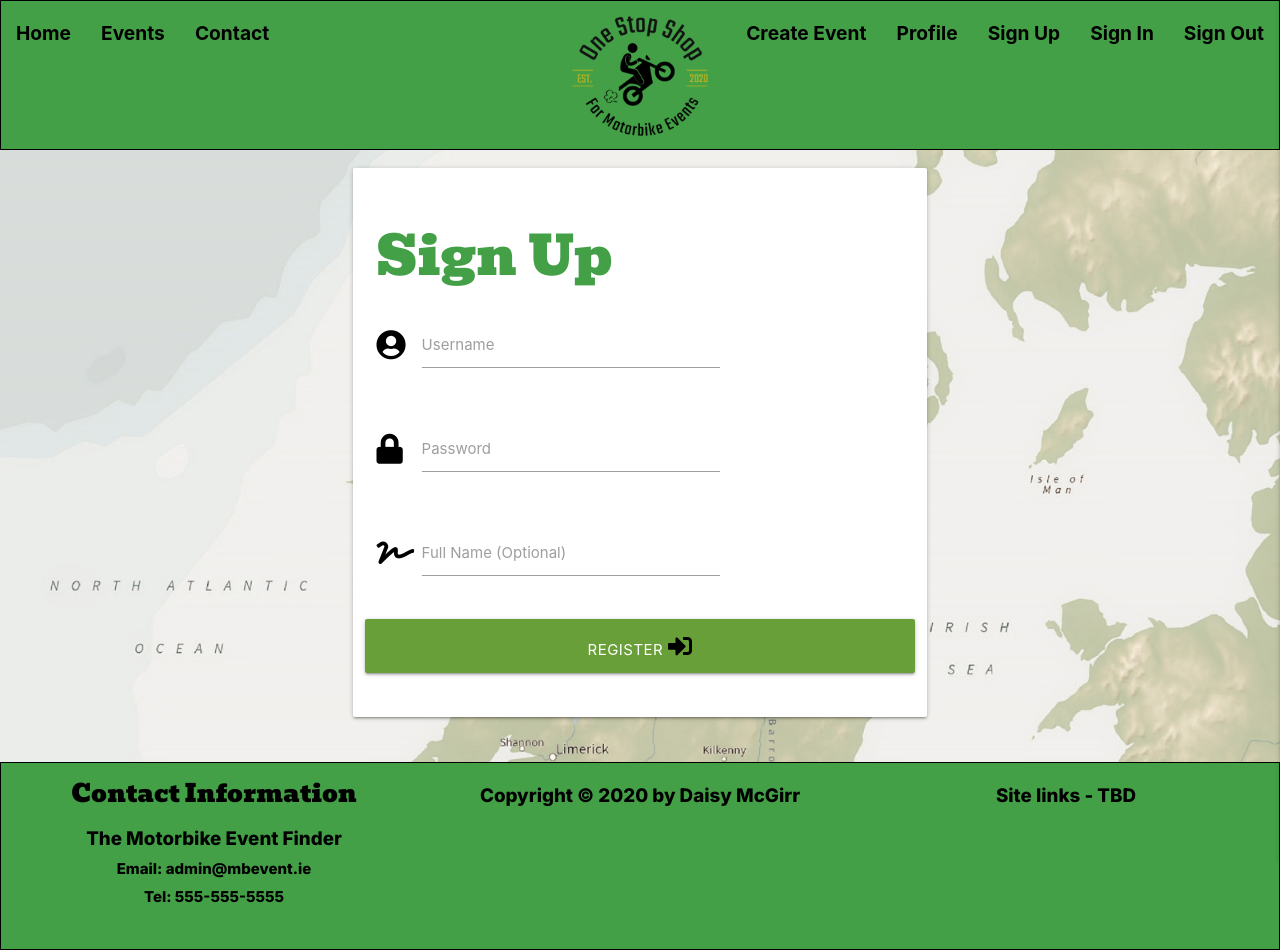
After one commit to Dee-McG/Motorbike-Event-Finder, a Flask app: page /signup in a window 1280 px wide. The commit adds this page. Run offline with Flask 2, Linux system fonts and the light colour scheme; some libraries are stand-ins or nearby versions.

Commit message:
Set up user registration page template, routing and navigation

```diff
--- a/app.py
+++ b/app.py
@@ -2,11 +2,25 @@ import os
 from flask import (
     Flask, flash, render_template, redirect,
     request, session, url_for)
+from flask_pymongo import PyMongo
+from bson.objectid import ObjectId
+from werkzeug.security import generate_password_hash, check_password_hash
 
 if os.path.exists("env.py"):
     import env
 
 app = Flask(__name__)
+
+app.config["MONGO_DBNAME"] = os.environ.get("MONGO_DBNAME")
+app.config["MONGO_URI"] = os.environ.get("MONGO_URI")
+app.secret_key = os.environ.get("SECRET_KEY")
+
+mongo = PyMongo(app)
+
+
+"""
+Renders home page template when going to the main website link
+"""
 
 
 @app.route("/")
@@ -15,6 +29,40 @@ def home():
     return render_template("index.html")
 
 
+"""
+Sign up - This function allows the user to register on the Sign Up page.
+If the username already exists in the DB a flash message will
+    display to alert the user.
+If the username does not exist and registration was successful,
+    the user will be logged in and a flash message displayed to verify it
+    was successful.
+"""
+
+
+@app.route("/signup", methods=["GET", "POST"])
+def signup():
+    if request.method == "POST":
+        existing_user = mongo.db.users.find_one(
+            {"username": request.form.get("username").lower()})
+
+        if existing_user:
+            flash("This user name already exists.")
+            return redirect(url_for("signup"))
+
+        newUser = {
+            "username": request.form.get("username").lower(),
+            "password": generate_password_hash(request.form.get("password")),
+            "name": request.form.get("name").lower()
+        }
+        mongo.db.users.insert_one(newUser)
+
+        session["user"] = request.form.get("username").lower()
+        flash("Registration Successful!")
+        render_template("profile.html")
+
+    return render_template("signup.html")
+
+
 if __name__ == "__main__":
     app.run(host=os.environ.get("IP"),
             port=int(os.environ.get("PORT")),
--- a/static/css/style.css
+++ b/static/css/style.css
@@ -20,7 +20,7 @@ h1, h2, h3, h4, h5, h6 {
 }
 
 h1, h2 {
-    color: rgb(3, 151, 3);
+    color: #43a047;
 }
 
 /*  Navigation Styling  */
--- a/templates/base.html
+++ b/templates/base.html
@@ -35,7 +35,7 @@
                 <ul class="right hide-on-med-and-down">
                     <li><a href="#">Create Event</a></li>
                     <li><a href="#">Profile</a></li>
-                    <li><a href="#">Sign Up</a></li>
+                    <li><a href="{{ url_for('signup') }}">Sign Up</a></li>
                     <li><a href="#">Sign In</a></li>
                     <li><a href="#">Sign Out</a></li>
                 </ul>
@@ -49,12 +49,25 @@
             <li><a href="#">Events</a></li>
             <li><a href="#">Create Event</a></li>
             <li><a href="#">Profile</a></li>
-            <li><a href="#">Sign Up</a></li>
+            <li><a href="{{ url_for('signup') }}">Sign Up</a></li>
             <li><a href="#">Sign In</a></li>
             <li><a href="#">Contact</a></li>
             <li><a href="#">Sign Out</a></li>
         </ul>
         <!-- Mobile side Nav End -->
+
+        <section>
+            <!-- Flash messages -->
+            {% with messages = get_flashed_messages() %}
+                {% if messages %}
+                    {% for message in messages %}
+                        <div class="row flashes">
+                            <h4 class="light-green-text center-align">{{ message }}</h4>
+                        </div>
+                    {% endfor %}
+                {% endif %}
+            {% endwith %}
+        </section>
 
         <!-- Main Content -->
         <main>
--- a/templates/index.html
+++ b/templates/index.html
@@ -3,7 +3,7 @@
 {% block content %}
     <div class="row">
         <div class="col s12 m8 offset-m2" id="main-cont">
-            <h1 class="title">Motorbike Event Finder</h1>
+            <h1>Motorbike Event Finder</h1>
 
             <p>Lorem ipsum dolor sit amet, consectetur adipiscing elit, sed do eiusmod tempor incididunt ut labore et dolore magna aliqua.
             Quis lectus nulla at volutpat. Cras tincidunt lobortis feugiat vivamus at augue eget arcu dictum. Ac tortor vitae purus faucibus
--- /dev/null
+++ b/templates/signup.html
@@ -0,0 +1,43 @@
+{% extends "base.html" %}
+
+{% block content %}
+    <div class="container">
+        <div class="row">
+            <form class="col s12 m8 offset-m2" method="POST" action="{{ url_for('signup') }}">
+                <div class="card-panel">
+                    <h2>Sign Up</h2>
+                    <!-- Username -->
+                    <div class="row">
+                        <div class="input-field col s8">
+                            <i class="fas fa-user-circle prefix text-darken-4"></i>
+                            <input id="username" name="username" type="text" minlength="5" maxlength="15" pattern="^[a-zA-Z0-9]{5,15}$" class="validate" required>
+                            <label for="username">Username</label>
+                        </div>
+                    </div>
+                    <!-- Password -->
+                    <div class="row">
+                        <div class="input-field col s8">
+                            <i class="fas fa-lock prefix text-darken-4"></i>
+                            <input id="password" name="password" type="password" minlength="5" maxlength="15" pattern="^[a-zA-Z0-9]{5,15}$" class="validate" required>
+                            <label for="password">Password</label>
+                        </div>
+                    </div>
+                    <!-- Name -->
+                    <div class="row">
+                        <div class="input-field col s8">
+                            <i class="fas fa-signature prefix text-darken-4"></i>
+                            <input id="name" name="name" type="text" minlength="5" maxlength="30" pattern="^[a-zA-Z0-9\s]{5,30}$" class="validate">
+                            <label for="name">Full Name (Optional)</label>
+                        </div>
+                    </div>
+                    <!-- Register -->
+                    <div class="row">
+                        <button type="submit" class="col s12 btn-large light-green darken-2 text-shadow">
+                            Register <i class="fas fa-sign-in-alt"></i>
+                        </button>
+                    </div>
+                </div>
+            </form>
+        </div>
+    </div>
+{% endblock %}
```
Also changed, not shown: templates/profile.html (added, +18 -0 lines).
